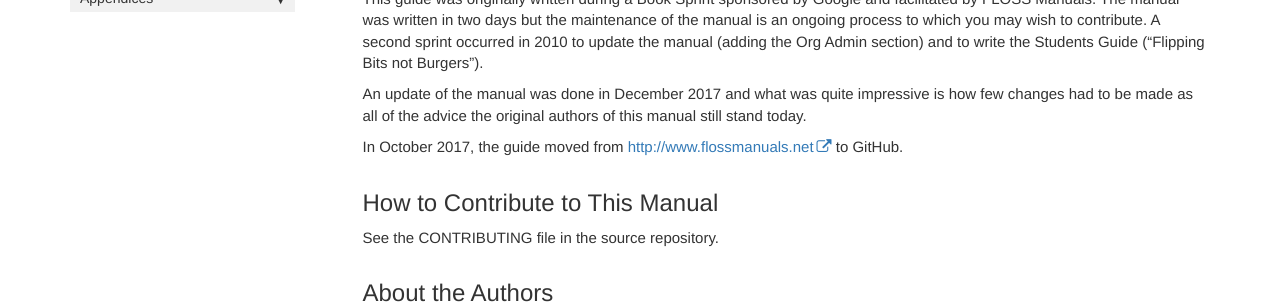
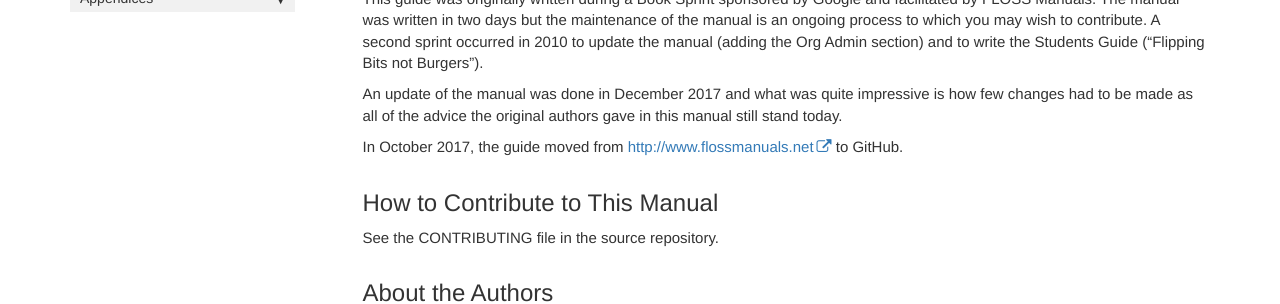
Before and after one commit to google/gsocguides, a Jekyll site: the page built from pages/student/18-about_this_manual.md, in a window 1280 px wide and 900 px high. Shown: the part 290-594 px from the top of the window. Built offline with Jekyll 4.4.1, drawn with Linux system fonts in a browser that asks for light colours.

Commit message:
grammar fix

```diff
--- a/pages/student/18-about_this_manual.md
+++ b/pages/student/18-about_this_manual.md
@@ -14,8 +14,8 @@ Org Admin section) and to write the Students Guide ("Flipping Bits not
 Burgers").
 
 An update of the manual was done in December 2017 and what was quite impressive
-is how few changes had to be made as all of the advice the original authors of
-this manual still stand today.
+is how few changes had to be made as all of the advice the original authors gave
+in this manual still stand today.
 
 In October 2017, the guide moved from <http://www.flossmanuals.net> to GitHub.
 
```
